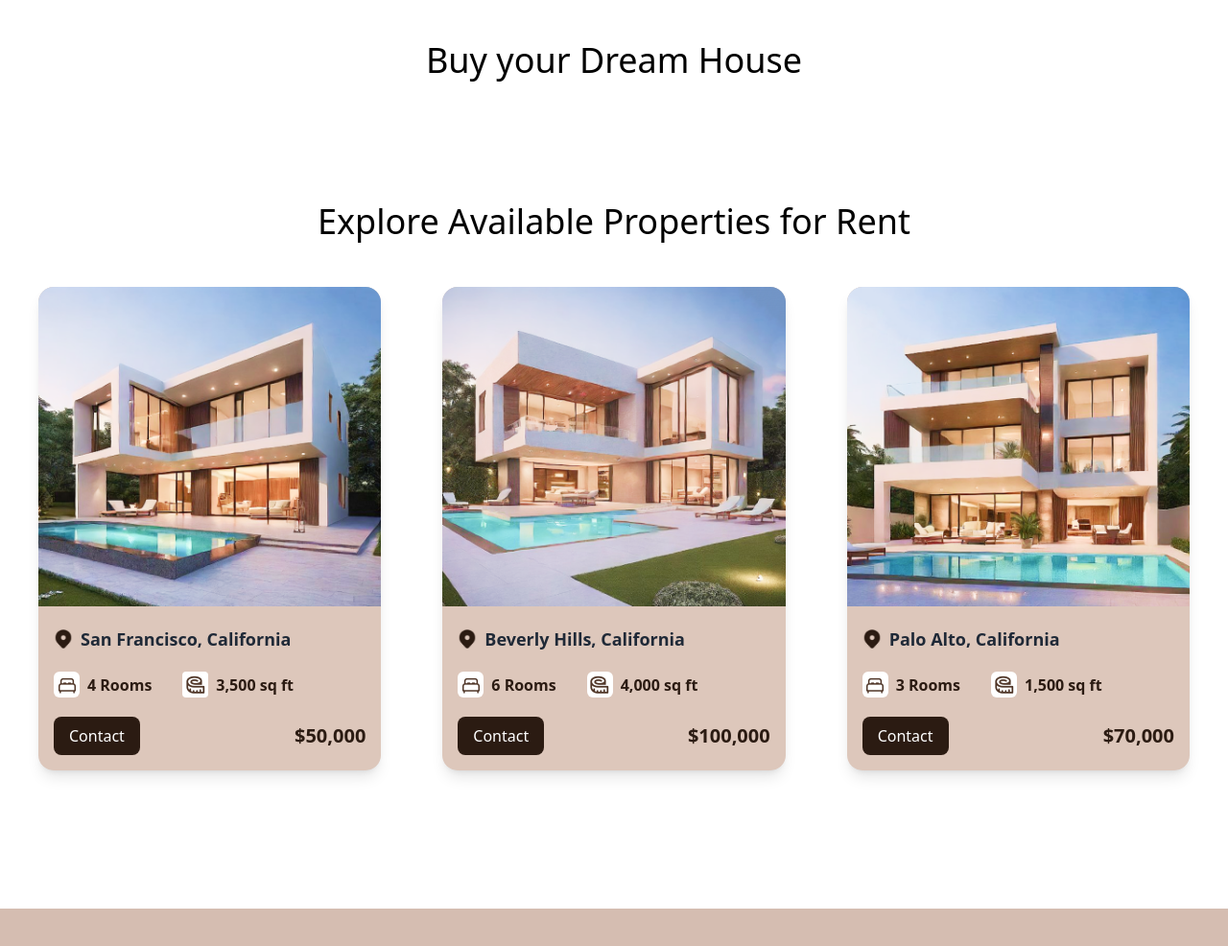
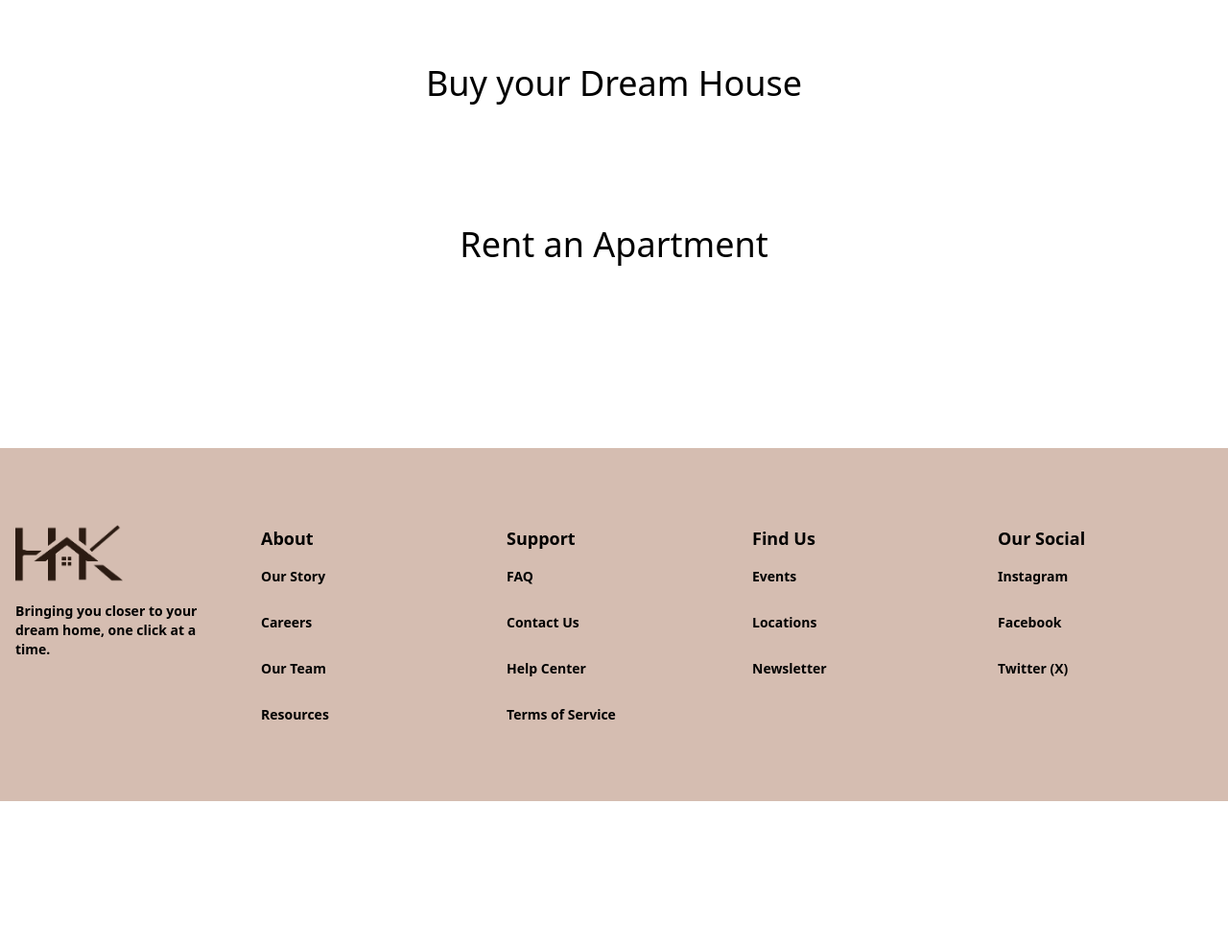
Before and after one commit to HKinnovaTech/InnovaEstates, a website with bundled scripts: page pages/Services/Services.html in a window 1280 px wide. Shown: the part 470-1456 px from the top of the page at 96% size. After the commit the page ends 1305 px from the top, so only its background shows below. Built offline with nearby package versions, Linux system fonts and the light colour scheme; a script that the page names is missing.

Commit message:
added rent

```diff
--- a/api/servicesapi/servicesapi.js
+++ b/api/servicesapi/servicesapi.js
@@ -1,6 +1,6 @@
-const supabaseUrl = process.env.SUPABASE_URL
-const supabaseKey = process.env.SUPABASE_KEY
-const supabase = createClient(supabaseUrl, supabaseKey)
+const SUPABASE_URL = 'https://epnrntxvjzgfpzegeiaw.supabase.co';
+const SUPABASE_KEY = 'eyJhbGciOiJIUzI1NiIsInR5cCI6IkpXVCJ9.eyJpc3MiOiJzdXBhYmFzZSIsInJlZiI6ImVwbnJudHh2anpnZnB6ZWdlaWF3Iiwicm9sZSI6ImFub24iLCJpYXQiOjE3MzY4MzAyODEsImV4cCI6MjA1MjQwNjI4MX0.YnLoe56FS26aJfqpv0J1d7TNIdyBIpp8_UwFyfsTPjw';
+const supabase = createClient(SUPABASE_URL, SUPABASE_KEY);
 
 export default async function handler(req, res) {
     if (req.method === 'GET') {
--- a/pages/Services/Services.html
+++ b/pages/Services/Services.html
@@ -108,7 +108,7 @@
       </h1>
     </div>
     <section
-      class="container pb-4 pt-6"
+      class="container pb-10 pt-6"
       style="display: flex; justify-content: center; margin-top: 8%"
     >
       <div class="search-container">
@@ -141,149 +141,32 @@
 
 
     <div class="max-lg:px-10 md:px-10">
+      <!-- Section for buying houses -->
       <h2 class="text-center pt-10 !text-4xl pb-12 max-sm:!text-[20px] max-sm:!mb-1 max-sm:leading-7">
         Buy your Dream House
       </h2>
 
       <div class="container pt-5">
-
-        <div id="cards-container" class="gap-16 grid xl:grid-cols-3 lg:grid-cols-2 md:grid-cols-2">
-          <script type="module" src="./services.js"></script>
+        <div id="Buy-cards-container" class="gap-16 grid xl:grid-cols-3 lg:grid-cols-2 md:grid-cols-2">
+          <!-- Cards for buying houses will be dynamically injected here -->
         </div>
       </div>
 
+      <!-- Section for renting apartments -->
       <div class="container pb-36 pt-5">
-        <div>
-          <h2
-            class="text-center pt-10 !text-4xl pb-12 max-sm:!text-[20px] max-sm:!mb-1 max-sm:leading-7"
-          >
-            Explore Available Properties for Rent
-          </h2>
-        </div>
-        <div class="gap-16 grid xl:grid-cols-3 lg:grid-cols-2 md:grid-cols-2">
-          <div
-            class="max-w-md w-full mx-auto bg-[#DDC7BB] rounded-2xl shadow-lg"
-          >
-            <img
-              src="../../public/images/house1.png"
-              alt=""
-              class="w-full rounded-t-2xl"
-            />
-            <div class="mt-1 p-4">
-              <div class="text-gray-800 font-bold text-lg flex w-full mb-5">
-                <img
-                  src="../../public/images/location.png"
-                  class="w-5 h-5 mr-2 mt-1"
-                  alt=""
-                />San Francisco, California
-              </div>
-              <div class="mt-3 text-gray-600 flex items-center space-x-8 mb-5 flex-row">
-                <div class="flex items-center text-[#2B1B12] font-semibold">
-                  <img
-                    class="bg-white rounded-md mr-2 p-[1.5px]"
-                    src="../../public/images/rooms.png"
-                    alt=""
-                  />4 Rooms
-                </div>
-                <div class="flex items-center text-[#2B1B12] font-semibold">
-                  <img
-                    class="bg-white rounded -md mr-2 p-[1.5px]"
-                    src="../../public/images/size.png"
-                    alt=""
-                  />3,500 sq ft
-                </div>
-              </div>
-              <div class="mt-4 flex items-center justify-between">
-                <button class="bg-[#2B1B12] text-white px-4 py-2 rounded-lg">
-                  <a href="../ContactUs/contact.html">Contact</a>
-                </button>
-                <div class="text-[#2B1B12] font-semibold text-xl">$50,000</div>
-              </div>
-            </div>
-          </div>
-          <div
-            class="max-w-md w-full mx-auto bg-[#DDC7BB] rounded-2xl shadow-lg"
-          >
-            <img
-              src="../../public/images/house3 (1).png"
-              alt=""
-              class="w-full rounded-t-2xl"
-            />
-            <div class="mt-1 p-4">
-              <div class="text-gray-800 font-bold text-lg flex w-full mb-5">
-                <img
-                  src="../../public/images/location.png"
-                  class="w-5 h-5 mr-2 mt-1"
-                  alt=""
-                />Beverly Hills, California
-              </div>
-              <div class="mt-3 text-gray-600 flex items-center space-x-8 mb-5">
-                <div class="flex items-center text-[#2B1B12] font-semibold">
-                  <img
-                    class="bg-white rounded-md mr-2 p-[1.5px]"
-                    src="../../public/images/rooms.png"
-                    alt=""
-                  />6 Rooms
-                </div>
-                <div class="flex items-center text-[#2B1B12] font-semibold">
-                  <img
-                    class="bg-white rounded-md mr-2 p-[1.5px]"
-                    src="../../public/images/size.png"
-                    alt=""
-                  />4,000 sq ft
-                </div>
-              </div>
-              <div class="mt-4 flex items-center justify-between">
-                <button class="bg-[#2B1B12] text-white px-4 py-2 rounded-lg">
-                  <a href="../ContactUs/contact.html">Contact</a>
-                </button>
-                <div class="text-[#2B1B12] font-semibold text-xl">$100,000</div>
-              </div>
-            </div>
-          </div>
-          <div
-            class="max-w-md w-full mx-auto bg-[#DDC7BB] rounded-2xl shadow-lg"
-          >
-            <img
-              src="../../public/images/house3 (2).png"
-              alt=""
-              class="w-full rounded-t-2xl"
-            />
-            <div class="mt-1 p-4">
-              <div class="text-gray-800 font-bold text-lg flex w-full mb-5">
-                <img
-                  src="../../public/images/location.png"
-                  class="w-5 h-5 mr-2 mt-1"
-                  alt=""
-                />Palo Alto, California
-              </div>
-              <div class="mt-3 text-gray-600 flex items-center space-x-8 mb-5">
-                <div class="flex items-center text-[#2B1B12] font-semibold">
-                  <img
-                    class="bg-white rounded-md mr-2 p-[1.5px]"
-                    src="../../public/images/rooms.png"
-                    alt=""
-                  />3 Rooms
-                </div>
-                <div class="flex items-center text-[#2B1B12] font-semibold">
-                  <img
-                    class="bg-white rounded-md mr-2 p-[1.5px]"
-                    src="../../public/images/size.png"
-                    alt=""
-                  />1,500 sq ft
-                </div>
-              </div>
-              <div class="mt-4 flex items-center justify-between">
-                <button class="bg-[#2B1B12] text-white px-4 py-2 rounded-lg">
-                  <a href="../ContactUs/contact.html">Contact</a>
-                </button>
-                <div class="text-[#2B1B12] font-semibold text-xl">$70,000</div>
-              </div>
-            </div>
-          </div>
+        <h2 class="text-center pt-10 !text-4xl pb-12 max-sm:!text-[20px] max-sm:!mb-1 max-sm:leading-7">
+          Rent an Apartment
+        </h2>
+
+        <div id="Rent-cards-container" class="gap-16 grid xl:grid-cols-3 lg:grid-cols-2 md:grid-cols-2">
+          <!-- Cards for renting apartments will be dynamically injected here -->
         </div>
       </div>
     </div>
+
+    <!-- Include the script -->
+    <script type="module" src="./services.js"></script>
+
 
     <div class="bg-[#d5bdb1]">
       <footer class="py-20 text-brown container">
--- a/pages/Services/services.js
+++ b/pages/Services/services.js
@@ -1,23 +1,33 @@
 import { createClient } from 'https://cdn.jsdelivr.net/npm/@supabase/supabase-js/+esm';
 
-const SUPABASE_URL = 'https://wiojyhnsyaffhxvaxvmb.supabase.co';
-const SUPABASE_KEY = 'eyJhbGciOiJIUzI1NiIsInR5cCI6IkpXVCJ9.eyJpc3MiOiJzdXBhYmFzZSIsInJlZiI6Indpb2p5aG5zeWFmZmh4dmF4dm1iIiwicm9sZSI6ImFub24iLCJpYXQiOjE3MzY2ODM0OTYsImV4cCI6MjA1MjI1OTQ5Nn0.HRPS3fMWwMiOFsssQ2PG55k6gbvCVze8SwP7gvCGVLw';
+const SUPABASE_URL = 'https://epnrntxvjzgfpzegeiaw.supabase.co';
+const SUPABASE_KEY = 'eyJhbGciOiJIUzI1NiIsInR5cCI6IkpXVCJ9.eyJpc3MiOiJzdXBhYmFzZSIsInJlZiI6ImVwbnJudHh2anpnZnB6ZWdlaWF3Iiwicm9sZSI6ImFub24iLCJpYXQiOjE3MzY4MzAyODEsImV4cCI6MjA1MjQwNjI4MX0.YnLoe56FS26aJfqpv0J1d7TNIdyBIpp8_UwFyfsTPjw';
 const supabase = createClient(SUPABASE_URL, SUPABASE_KEY);
 
 document.addEventListener('DOMContentLoaded', () => {
   async function fetchAndDisplayCards() {
     try {
+      // Fetch all data
       const { data, error } = await supabase.from('hkrealestates').select('*');
+
       if (error) {
         throw error;
       }
 
-      const container = document.getElementById('cards-container');
-      if (!container) {
-        console.error("Couldn't find cards container!");
+      // Containers for buy and rent cards
+      const buyContainer = document.getElementById('Buy-cards-container');
+      const rentContainer = document.getElementById('Rent-cards-container');
+
+      if (!buyContainer || !rentContainer) {
+        console.error("Couldn't find one or both card containers!");
         return;
       }
 
+      // Clear the containers before adding new cards
+      buyContainer.innerHTML = '';
+      rentContainer.innerHTML = '';
+
+      // Process and add cards to the respective container
       data.forEach((item) => {
         const card = `
           <div class="max-w-md w-[100%] mx-auto bg-[#DDC7BB] rounded-2xl shadow-lg">
@@ -54,13 +64,18 @@ document.addEventListener('DOMContentLoaded', () => {
                   <button class="bg-[#2B1B12] text-white px-4 py-2 rounded-lg">
                     <a href="../ContactUs/contact.html">Contact</a>
                   </button>
-                  <div class="text-[#2B1B12] font-semibold text-xl">$${item.price}</div> <!-- Dynamic price -->
+                  <div class="text-[#2B1B12] font-semibold text-xl">$${item.price}</div>
                 </div>
               </div>
           </div>
         `;
 
-        container.innerHTML += card;
+        // Append the card to the appropriate container based on the 'offer' value
+        if (item.offer == 'buy') {
+          buyContainer.innerHTML += card;
+        } else if (item.offer == 'rent') {
+          rentContainer.innerHTML += card;
+        }
       });
     } catch (error) {
       console.error('Error fetching data:', error.message || error);
```
